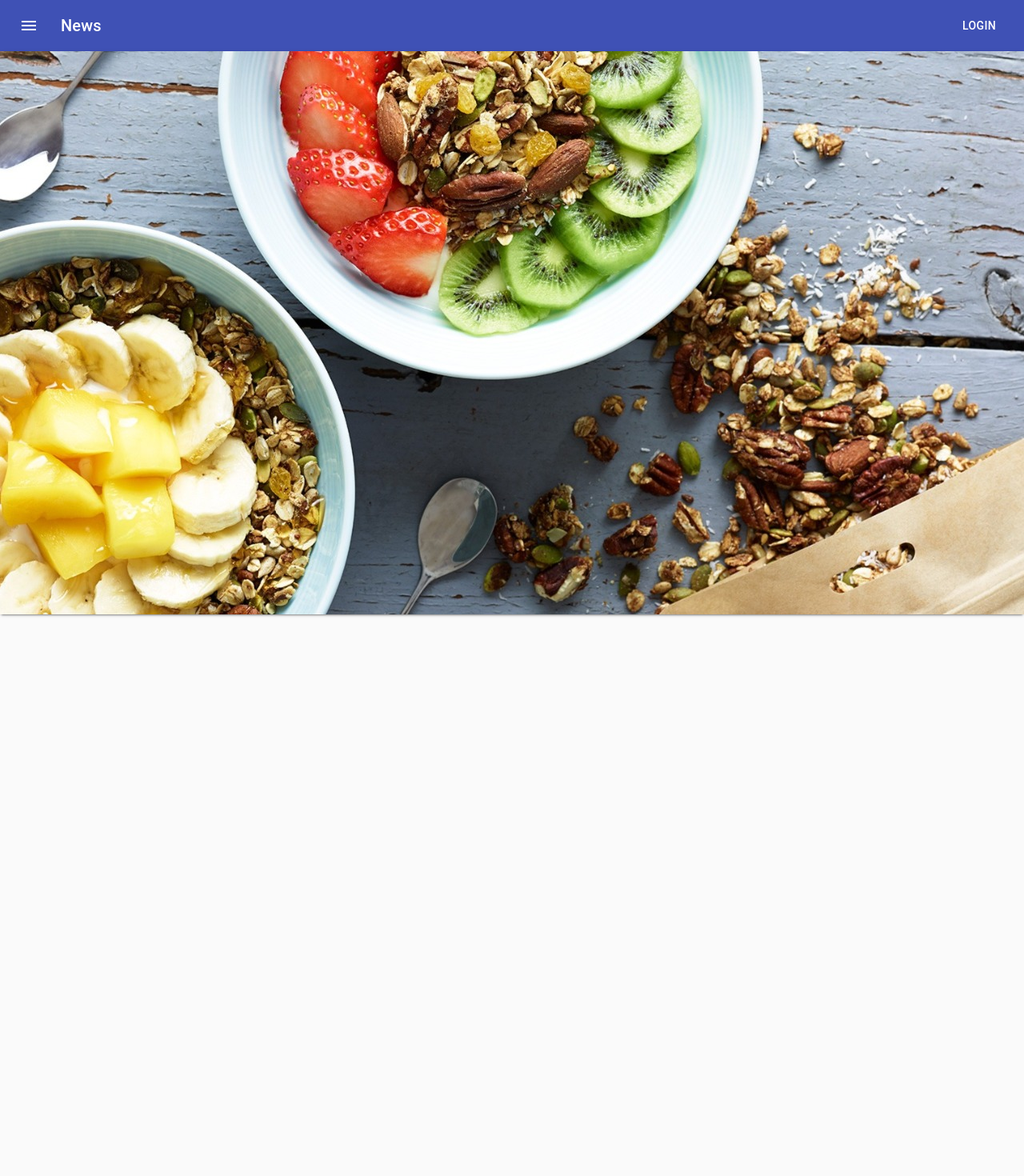
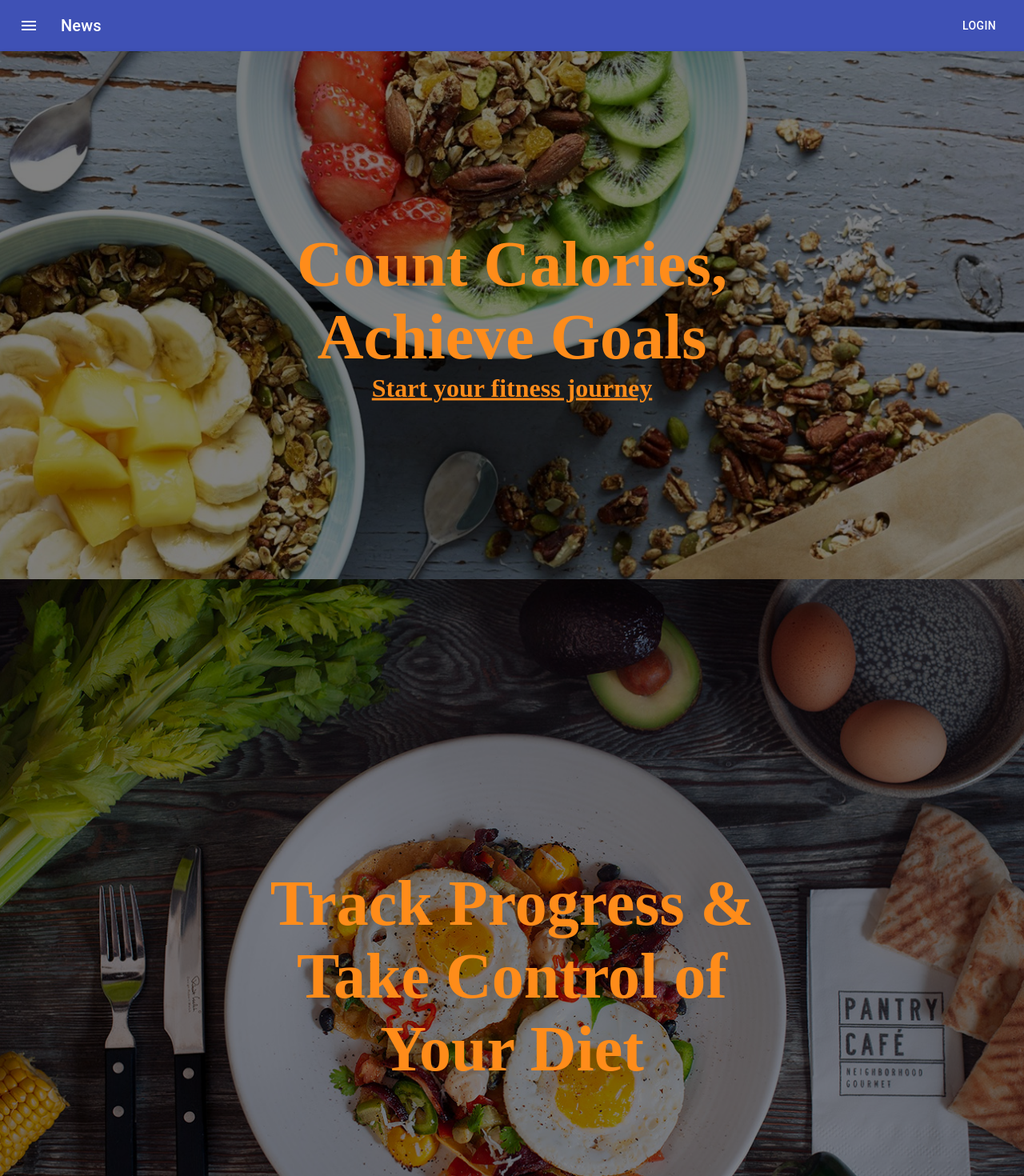
Before and after one commit to treilly6/calorie_counter, a React (Create React App) app: page /lp in a window 1280 px wide. Shown: the top 1470 px of the page at 80% size. Before the commit the page ends 800 px from the top, so only its background shows below. Built offline with nearby package versions, Linux system fonts and the light colour scheme; the HTML template or start-up script is replaced by a standard one.

Commit message:
landing page formats

```diff
--- a/src/Components/HomePage/LandingPage.css
+++ b/src/Components/HomePage/LandingPage.css
@@ -2,4 +2,35 @@
     display: flex;
     justify-content: center;
     overflow-x: hidden;
+    position: relative;
 }
+
+.img-lp {
+    max-width: 1500px;
+}
+
+.signup-modal {
+    position: absolute;
+    top : 50%;
+    left : 50%;
+    transform: translate(-50%, -50%);
+    font-weight: bold;
+    color : #ff8c1a;
+    text-align: center;
+    z-index: 3;
+}
+
+.signup-text {
+    font-size: 2em;
+    text-align: center;
+    cursor: pointer;
+    text-decoration: underline;
+}
+
+.shader {
+    position: absolute;
+    height: 100%;
+    width: 100%;
+    background-color: rgba(0, 0, 0, 0.5);
+    z-index: 2;
+}
--- a/src/Components/HomePage/LandingPage.js
+++ b/src/Components/HomePage/LandingPage.js
@@ -1,12 +1,30 @@
 import React from 'react';
 import photo1 from '../../images/food-image-1.jpg';
+import photo3 from '../../images/food-image-3.jpg';
 import './LandingPage.css';
 
 export default function LandingPage() {
     return(
         <div>
             <div className="lp-main-photo">
-                <img src={photo1} />
+                <img src={photo1} className="img-lp" />
+                <div className="signup-modal">
+                    <div>
+                        <div style={{fontSize : "5em"}}>Count Calories,</div>
+                        <div style={{fontSize : "5em"}}>Achieve Goals</div>
+                        <div className="signup-text">Start your fitness journey</div>
+                    </div>
+                </div>
+                <div className="shader"></div>
+            </div>
+            <div className="lp-main-photo">
+                <img src={photo3} className="img-lp" />
+                <div className="signup-modal">
+                    <div>
+                        <div style={{fontSize : "5em"}}>Track Progress & Take Control of Your Diet</div>
+                    </div>
+                </div>
+                <div className="shader"></div>
             </div>
         </div>
 
```
Also changed, not shown: src/images/food-image-2.jpg (added), src/images/food-image-3.jpg (added).
